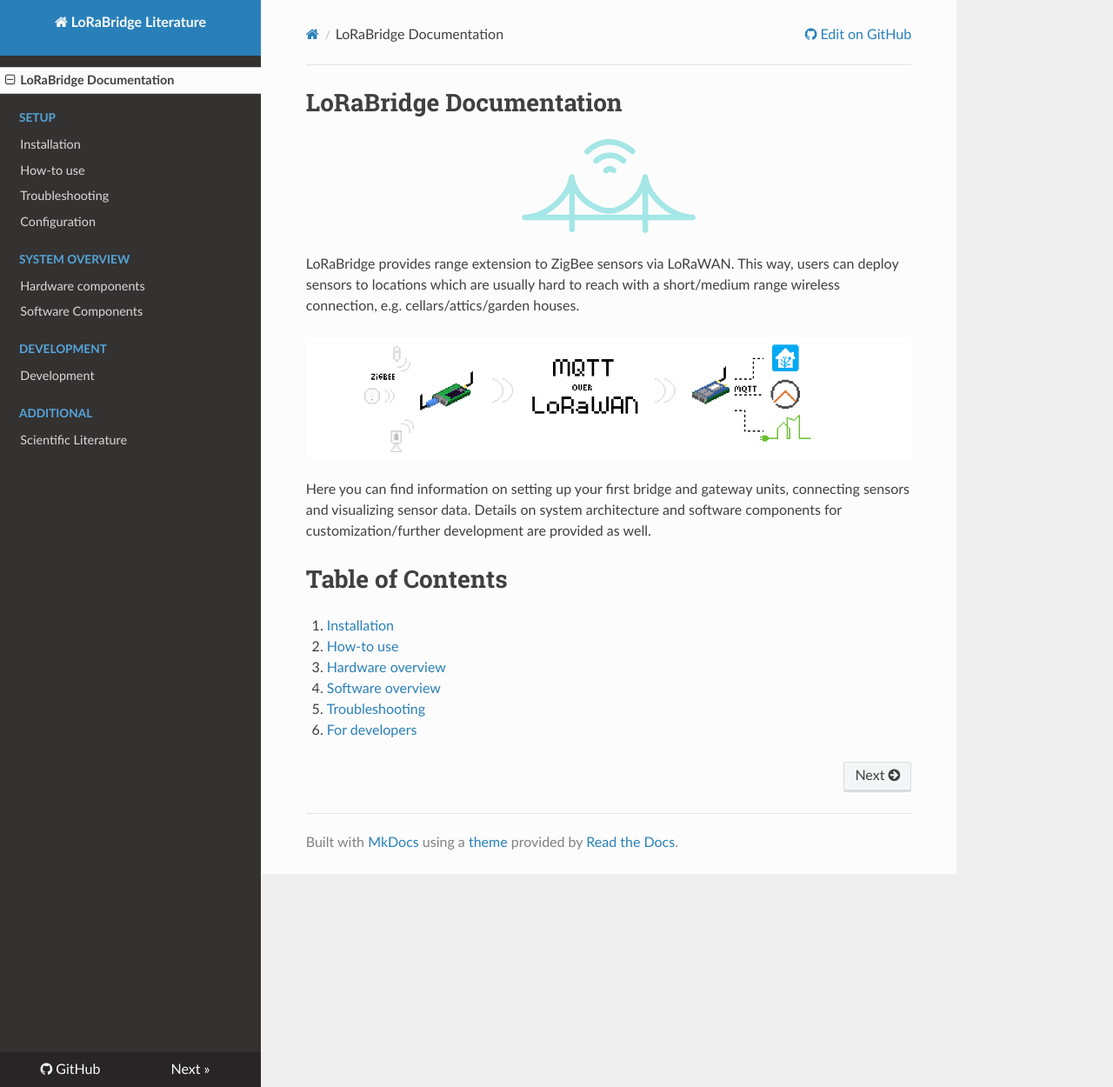
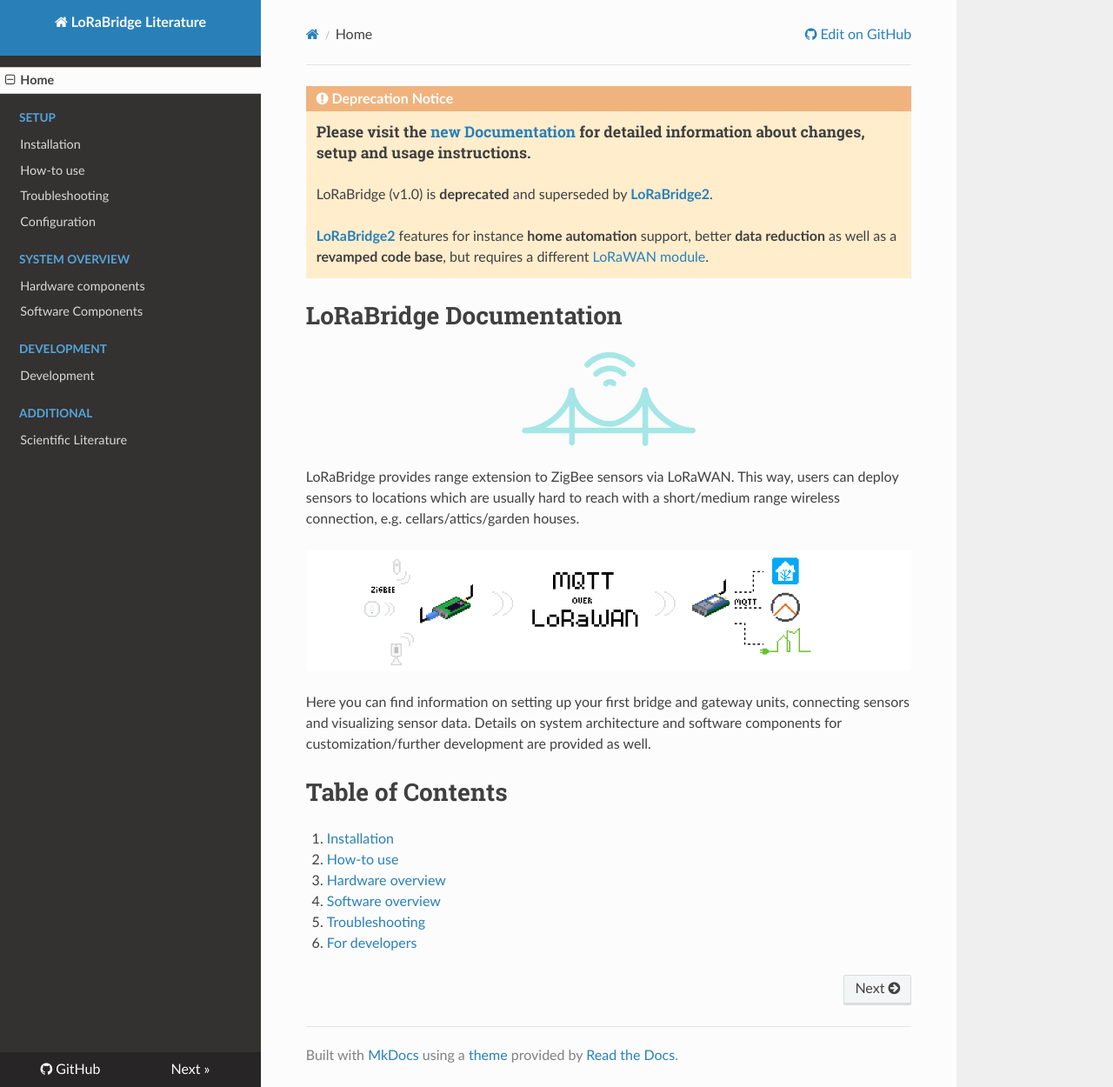
Before and after one commit to lorabridge/lorabridge.github.io, an MkDocs documentation site: the page built from docs/index.md, in a window 1280 px wide and 1250 px high. Shown: the whole window at 87% size. Built offline with MkDocs 1.6.1, drawn with Linux system fonts in a browser that asks for light colours; nearby versions of some CDN libraries.

Commit message:
added deprecation notice

```diff
--- a/docs/index.md
+++ b/docs/index.md
@@ -1,3 +1,10 @@
+!!! warning "Deprecation Notice"
+    ##### Please visit the [**new Documentation**](https://lorabridge2.github.io/) for detailed information about changes, setup and usage instructions.
+
+    LoRaBridge (v1.0) is **deprecated** and superseded by [**LoRaBridge2**](https://github.com/lorabridge2).
+
+    [**LoRaBridge2**](https://github.com/lorabridge2) features for instance **home automation** support, better **data reduction** as well as a **revamped code base**, but requires a different [LoRaWAN module](https://lorabridge2.github.io/system_overview/hw_components.html).
+
 # LoRaBridge Documentation
 
 <img src="assets/loradatabridge_logo_large.png"
--- a/mkdocs.yml
+++ b/mkdocs.yml
@@ -2,6 +2,7 @@
 theme: readthedocs
 use_directory_urls: false
 repo_url: https://github.com/lorabridge
+edit_uri: lorabridge.github.io/tree/main/docs
 markdown_extensions:
   - admonition
   - pymdownx.details
```
